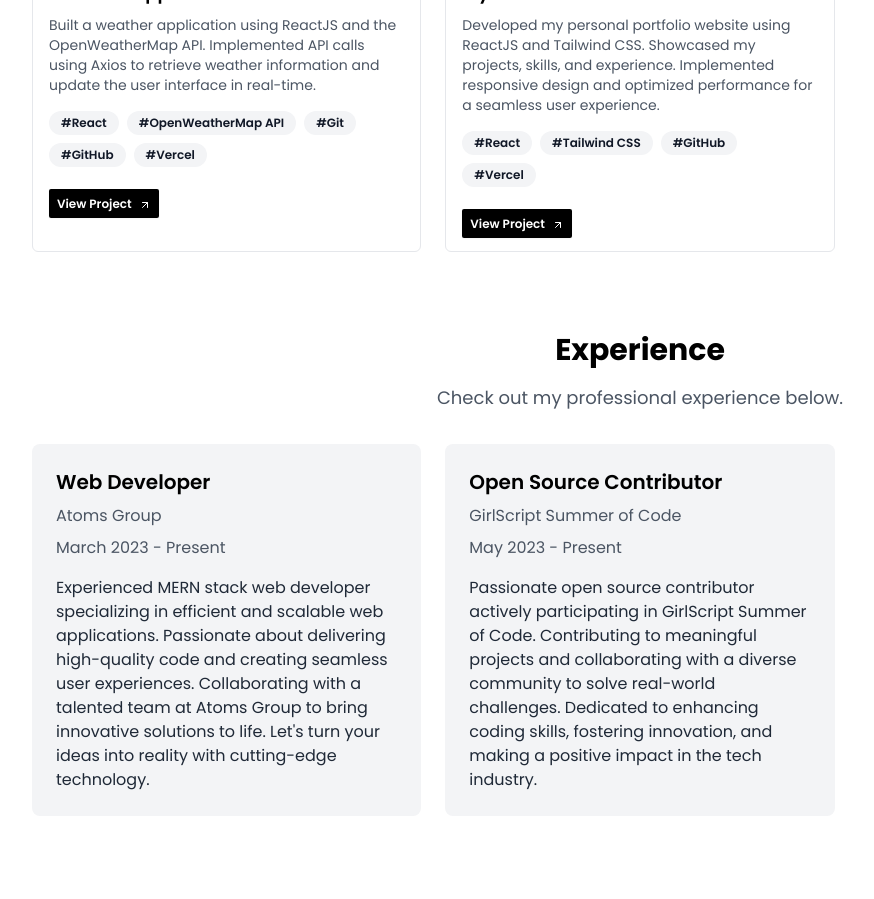
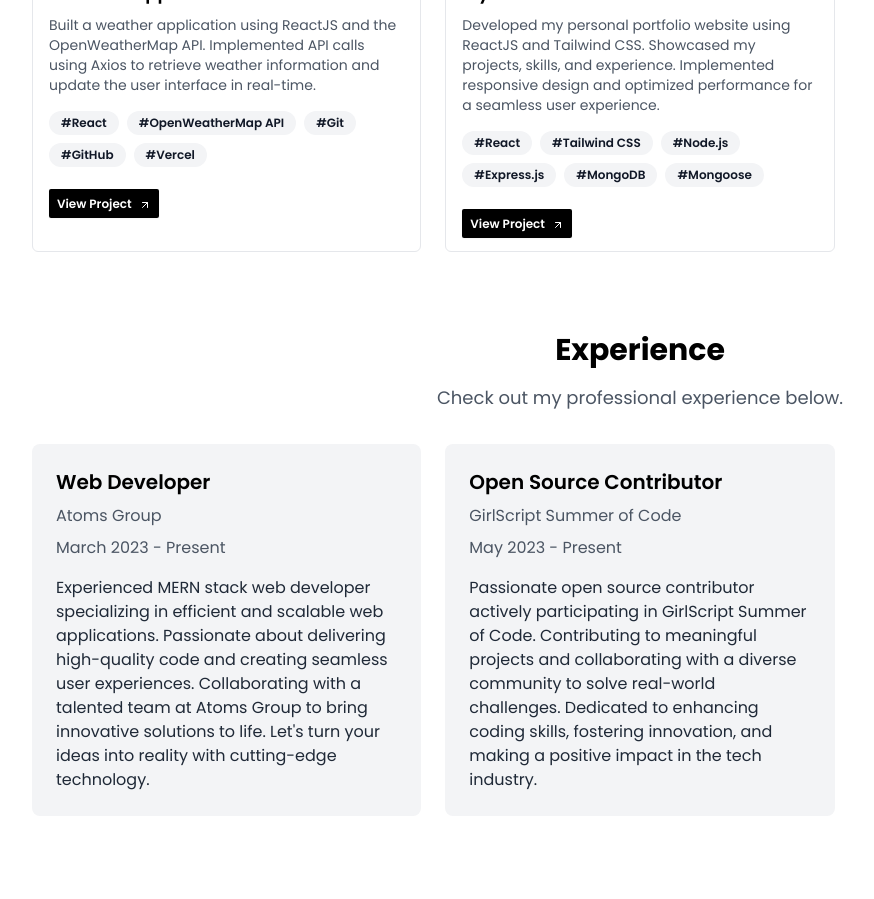
Before and after one commit to shaikahmadnawaz/my-portfolio, a React (Vite) app: page / in a window 1280 px wide. Shown: the part 2200-3099 px from the top of the page, without its empty margins (0-874 px from the left). Built offline with nearby package versions, Linux system fonts and the light colour scheme; no server answers.

Commit message:
backend skills added to portfolio card

```diff
--- a/src/components/Projects.jsx
+++ b/src/components/Projects.jsx
@@ -53,7 +53,14 @@ const projects = [
     imageUrl: "my-portfolio.png",
     description:
       "Developed my personal portfolio website using ReactJS and Tailwind CSS. Showcased my projects, skills, and experience. Implemented responsive design and optimized performance for a seamless user experience.",
-    tags: ["#React", "#Tailwind CSS", "#GitHub", "#Vercel"],
+    tags: [
+      "#React",
+      "#Tailwind CSS",
+      "#Node.js",
+      "#Express.js",
+      "#MongoDB",
+      "#Mongoose",
+    ],
     url: "https://github.com/shaikahmadnawaz/my-portfolio",
   },
 ];
```
